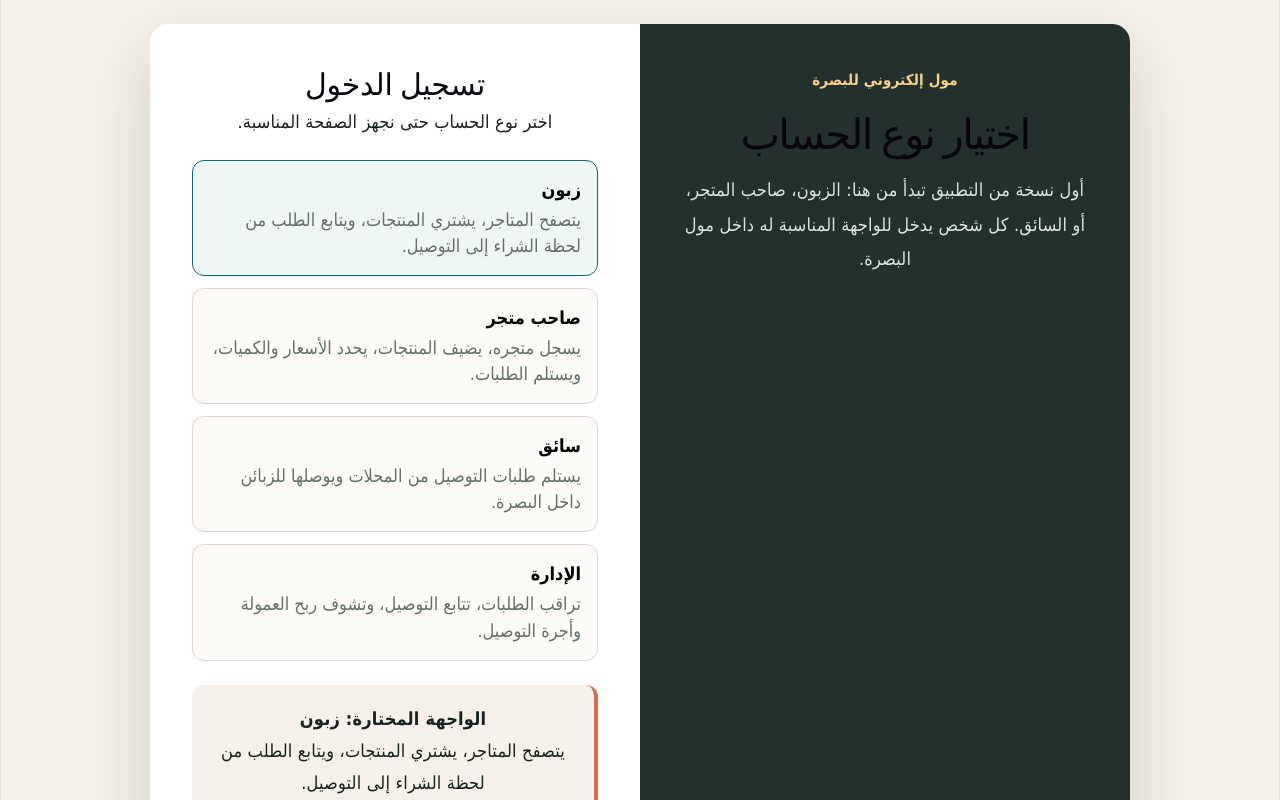
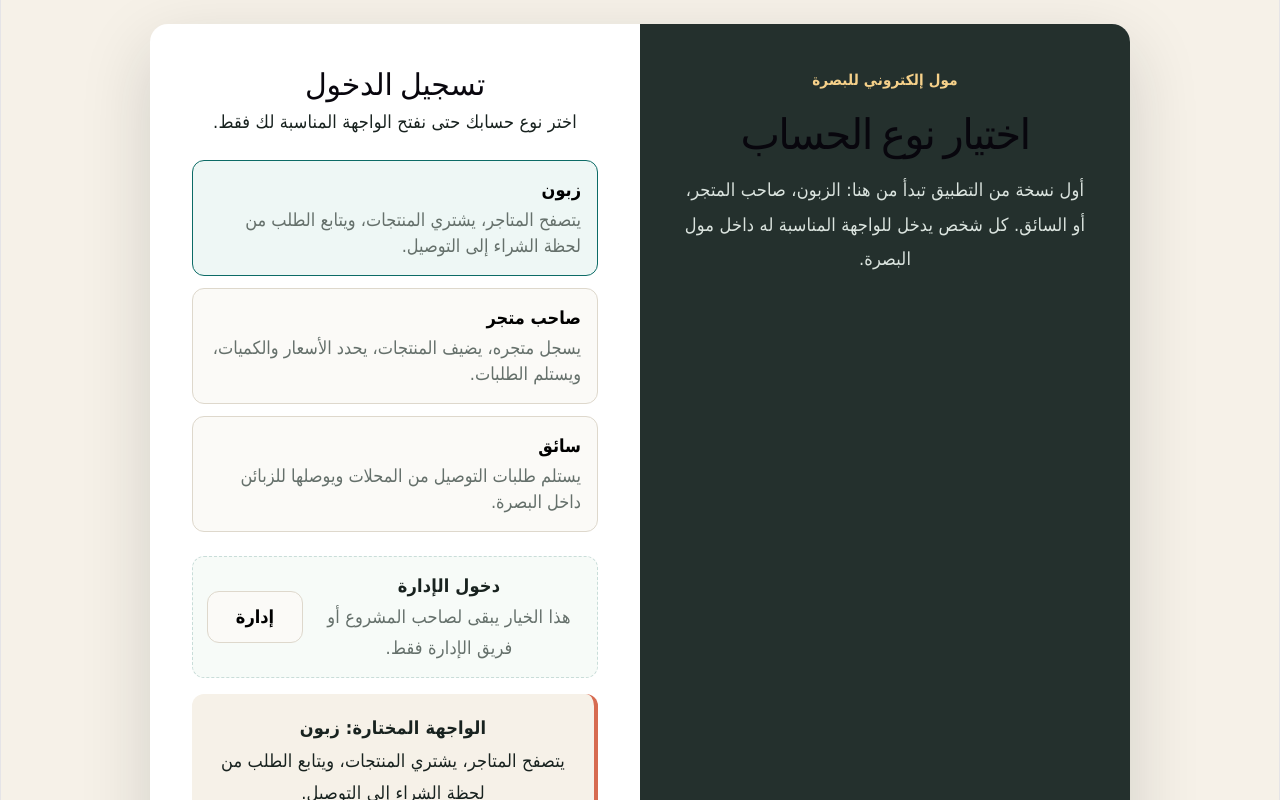
Before and after one commit to ozmujtaba-svg/basra-mall, a React (Vite) app: page / in a window 1280 px wide. Shown: the top 800 px of the page. Built offline with nearby package versions, Linux system fonts and the light colour scheme.

Commit message:
Improve account login experience

```diff
--- a/src/App.css
+++ b/src/App.css
@@ -118,6 +118,41 @@ button span {
   line-height: 1.8;
 }
 
+.admin-login-shortcut {
+  display: grid;
+  grid-template-columns: 1fr auto;
+  gap: 12px;
+  align-items: center;
+  margin-bottom: 16px;
+  padding: 14px;
+  border: 1px dashed #c9ddd9;
+  border-radius: 12px;
+  background: #f7fbf8;
+}
+
+.admin-login-shortcut strong,
+.admin-login-shortcut span {
+  display: block;
+  line-height: 1.7;
+}
+
+.admin-login-shortcut span {
+  color: #65706b;
+}
+
+.admin-login-shortcut button {
+  min-width: 96px;
+  padding: 12px 14px;
+  text-align: center;
+  font-weight: bold;
+}
+
+.admin-login-shortcut button.active {
+  border-color: #0c6b66;
+  background: #0c6b66;
+  color: white;
+}
+
 .login-form {
   display: grid;
   gap: 12px;
@@ -160,12 +195,53 @@ button span {
   color: #18221f;
 }
 
+.session-actions {
+  display: flex;
+  flex-wrap: wrap;
+  gap: 8px;
+  justify-content: flex-end;
+}
+
+.forget-account-button {
+  width: auto;
+  min-width: 130px;
+  margin-top: 0;
+  border: 0;
+  background: #fff2ec;
+  color: #b83f32;
+  text-align: center;
+  font-weight: bold;
+}
+
 .dashboard-top {
   display: flex;
   justify-content: space-between;
   gap: 16px;
   align-items: start;
   margin-bottom: 24px;
+}
+
+.welcome-message {
+  margin-bottom: 18px;
+  padding: 16px;
+  border: 1px solid #c9ddd9;
+  border-radius: 12px;
+  background: #eef7f5;
+}
+
+.welcome-message strong,
+.welcome-message span {
+  display: block;
+  line-height: 1.8;
+}
+
+.welcome-message strong {
+  color: #0c6b66;
+  font-size: 20px;
+}
+
+.welcome-message span {
+  color: #42504b;
 }
 
 .stats {
@@ -2305,6 +2381,8 @@ button span {
   .order-card-top,
   .order-summary div,
   .cart-item,
+  .admin-login-shortcut,
+  .session-actions,
   .store-toolbar,
   .latest-order-card,
   .admin-monitor-header,
--- a/src/App.jsx
+++ b/src/App.jsx
@@ -12,6 +12,7 @@ const DELIVERY_FEE = 5000
 const ADMIN_COMMISSION_RATE = 0.05
 const SETTINGS_STORAGE_KEY = "basra-mall-settings"
 const APP_DATA_STORAGE_KEY = "basra-mall-data"
+const ACCOUNT_STORAGE_KEY = "basra-mall-account"
 const defaultPlatformSettings = {
   commissionRate: ADMIN_COMMISSION_RATE,
   deliveryFee: DELIVERY_FEE,
@@ -19,7 +20,8 @@ const defaultPlatformSettings = {
 
 function App() {
   const [savedAppData] = useState(loadAppData)
-  const [accountType, setAccountType] = useState("زبون")
+  const [savedAccount] = useState(loadSavedAccount)
+  const [accountType, setAccountType] = useState(savedAccount.accountType)
   const [currentView, setCurrentView] = useState("login")
   const [stores, setStores] = useState(savedAppData.stores)
   const [selectedStore, setSelectedStore] = useState(savedAppData.selectedStore)
@@ -33,8 +35,9 @@ function App() {
   const [orderMessage, setOrderMessage] = useState("")
   const [nextOrderId, setNextOrderId] = useState(savedAppData.nextOrderId)
   const [loginInfo, setLoginInfo] = useState({
-    name: "",
-    phone: "",
+    adminCode: "",
+    name: savedAccount.name,
+    phone: savedAccount.phone,
   })
   const [loginMessage, setLoginMessage] = useState("")
   const [customerInfo, setCustomerInfo] = useState(savedAppData.customerInfo)
@@ -87,6 +90,17 @@ function App() {
   }, [platformSettings])
 
   useEffect(() => {
+    localStorage.setItem(
+      ACCOUNT_STORAGE_KEY,
+      JSON.stringify({
+        accountType,
+        name: loginInfo.name,
+        phone: loginInfo.phone,
+      }),
+    )
+  }, [accountType, loginInfo.name, loginInfo.phone])
+
+  useEffect(() => {
     try {
       localStorage.setItem(
         APP_DATA_STORAGE_KEY,
@@ -125,6 +139,11 @@ function App() {
       return
     }
 
+    if (accountType === "الإدارة" && loginInfo.adminCode.trim() !== "1234") {
+      setLoginMessage("رمز الإدارة غير صحيح.")
+      return
+    }
+
     if (accountType === "زبون") {
       setCustomerInfo((info) => ({
         ...info,
@@ -135,6 +154,27 @@ function App() {
 
     setLoginMessage("")
     setCurrentView("dashboard")
+  }
+
+  function chooseAccountType(type) {
+    setAccountType(type)
+    setLoginMessage("")
+    setLoginInfo((info) => ({
+      ...info,
+      adminCode: type === "الإدارة" ? info.adminCode : "",
+    }))
+  }
+
+  function forgetSavedAccount() {
+    localStorage.removeItem(ACCOUNT_STORAGE_KEY)
+    setAccountType("زبون")
+    setLoginInfo({
+      adminCode: "",
+      name: "",
+      phone: "",
+    })
+    setLoginMessage("تم مسح الحساب المحفوظ. اختار حساب جديد وسجل دخول.")
+    setCurrentView("login")
   }
 
   function resetDemoData() {
@@ -692,7 +732,7 @@ function App() {
       {currentView === "login" ? (
         <LoginScreen
           accountType={accountType}
-          onAccountChange={setAccountType}
+          onAccountChange={chooseAccountType}
           loginInfo={loginInfo}
           loginMessage={loginMessage}
           onEnter={enterDashboard}
@@ -704,6 +744,7 @@ function App() {
           stats={activeStats}
           user={activeUser}
           onBack={() => setCurrentView("login")}
+          onForgetAccount={forgetSavedAccount}
         >
           {accountType === "زبون" && (
             <CustomerDashboard
@@ -897,6 +938,31 @@ function loadPlatformSettings() {
   return defaultPlatformSettings
 }
 
+function loadSavedAccount() {
+  const defaultAccount = {
+    accountType: "زبون",
+    name: "",
+    phone: "",
+  }
+
+  try {
+    const savedAccount = JSON.parse(localStorage.getItem(ACCOUNT_STORAGE_KEY))
+    const allowedTypes = ["زبون", "صاحب متجر", "سائق", "الإدارة"]
+
+    if (!savedAccount || !allowedTypes.includes(savedAccount.accountType)) {
+      return defaultAccount
+    }
+
+    return {
+      accountType: savedAccount.accountType,
+      name: typeof savedAccount.name === "string" ? savedAccount.name : "",
+      phone: typeof savedAccount.phone === "string" ? savedAccount.phone : "",
+    }
+  } catch {
+    return defaultAccount
+  }
+}
+
 function loadAppData() {
   const defaultAppData = {
     cartItems: [],
--- a/src/components/LoginScreen.jsx
+++ b/src/components/LoginScreen.jsx
@@ -1,4 +1,6 @@
 import { accountDetails } from "../data"
+
+const publicAccountTypes = ["زبون", "صاحب متجر", "سائق"]
 
 export function LoginScreen({
   accountType,
@@ -21,10 +23,10 @@ export function LoginScreen({
 
       <div className="login">
         <h2>تسجيل الدخول</h2>
-        <p>اختر نوع الحساب حتى نجهز الصفحة المناسبة.</p>
+        <p>اختر نوع حسابك حتى نفتح الواجهة المناسبة لك فقط.</p>
 
         <div className="options">
-          {["زبون", "صاحب متجر", "سائق", "الإدارة"].map((type) => (
+          {publicAccountTypes.map((type) => (
             <button
               key={type}
               className={accountType === type ? "active" : ""}
@@ -34,6 +36,19 @@ export function LoginScreen({
               <span>{accountDetails[type]}</span>
             </button>
           ))}
+        </div>
+
+        <div className="admin-login-shortcut">
+          <div>
+            <strong>دخول الإدارة</strong>
+            <span>هذا الخيار يبقى لصاحب المشروع أو فريق الإدارة فقط.</span>
+          </div>
+          <button
+            className={accountType === "الإدارة" ? "active" : ""}
+            onClick={() => onAccountChange("الإدارة")}
+          >
+            إدارة
+          </button>
         </div>
 
         <div className="result">
@@ -59,6 +74,17 @@ export function LoginScreen({
               placeholder="مثال: 07XXXXXXXXX"
             />
           </label>
+          {accountType === "الإدارة" && (
+            <label>
+              رمز الإدارة
+              <input
+                value={loginInfo.adminCode}
+                onChange={(event) => updateLoginInfo("adminCode", event.target.value)}
+                placeholder="الرمز التجريبي: 1234"
+                type="password"
+              />
+            </label>
+          )}
         </div>
 
         <button className="enter-button" onClick={onEnter}>
--- a/src/components/Shell.jsx
+++ b/src/components/Shell.jsx
@@ -1,4 +1,6 @@
-export function Shell({ children, dashboard, onBack, stats, user }) {
+export function Shell({ children, dashboard, onBack, onForgetAccount, stats, user }) {
+  const welcomeMessage = getWelcomeMessage(user.accountType, user.name)
+
   return (
     <section className="dashboard">
       <div className="dashboard-hero">
@@ -17,9 +19,19 @@ export function Shell({ children, dashboard, onBack, stats, user }) {
               رقم الهاتف: {user.phone}
             </p>
           </div>
-          <button className="back-button" onClick={onBack}>
-            رجوع
-          </button>
+          <div className="session-actions">
+            <button className="back-button" onClick={onBack}>
+              خروج
+            </button>
+            <button className="forget-account-button" onClick={onForgetAccount}>
+              تبديل حساب
+            </button>
+          </div>
+        </div>
+
+        <div className="welcome-message">
+          <strong>{welcomeMessage.title}</strong>
+          <span>{welcomeMessage.description}</span>
         </div>
 
         <div className="stats">
@@ -38,3 +50,33 @@ export function Shell({ children, dashboard, onBack, stats, user }) {
     </section>
   )
 }
+
+function getWelcomeMessage(accountType, name) {
+  const displayName = name || "حبيبي"
+
+  if (accountType === "صاحب متجر") {
+    return {
+      title: `أهلًا ${displayName}`,
+      description: "راجع متجرك، أضف المنتجات، وتابع الطلبات الجديدة أول بأول.",
+    }
+  }
+
+  if (accountType === "سائق") {
+    return {
+      title: `أهلًا ${displayName}`,
+      description: "راجع طلبات التوصيل، استلم الطلب الجاهز، وحدّث حالة المهمة.",
+    }
+  }
+
+  if (accountType === "الإدارة") {
+    return {
+      title: `أهلًا ${displayName}`,
+      description: "راقب المتاجر والطلبات والأرباح من مكان واحد داخل مول البصرة.",
+    }
+  }
+
+  return {
+    title: `أهلًا ${displayName}`,
+    description: "تصفح المتاجر، اختار المنتجات، وتابع طلبك لحد باب البيت.",
+  }
+}
```
